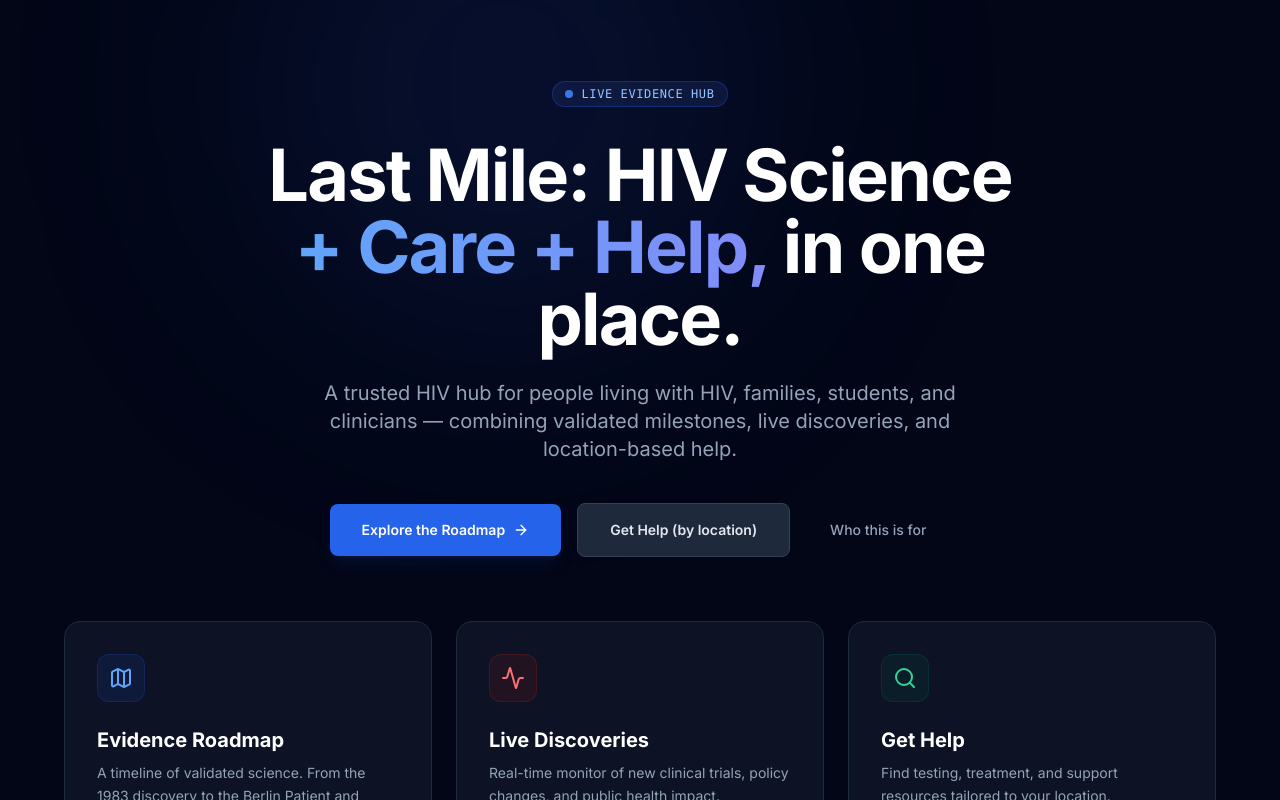
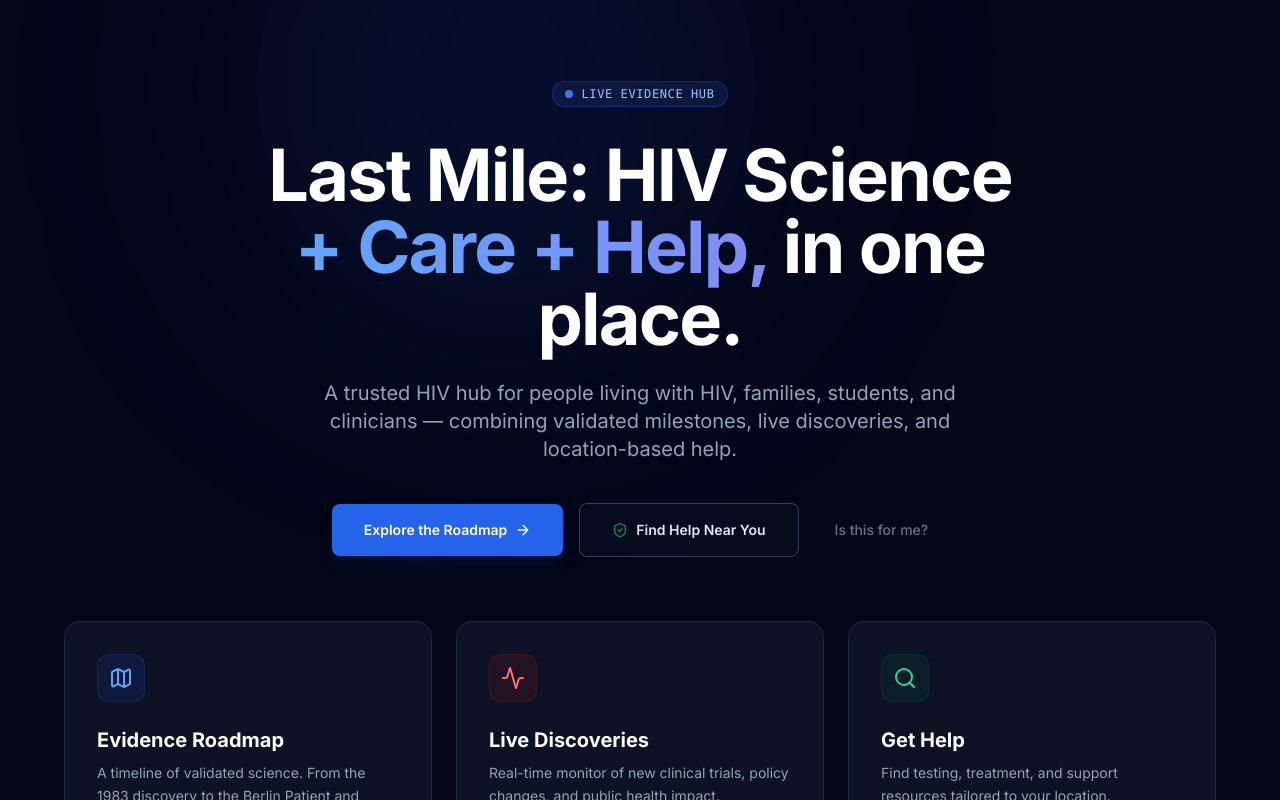
Before and after one commit to matheusgprlima/Last-Mile, a React (Vite) app: page / in a window 1280 px wide. Shown: the top 800 px of the page. Built offline with nearby package versions, Linux system fonts and the light colour scheme; no server answers.

Commit message:
feat: Enhance landing page CTA styling and labels
Refine the visual appearance and clarity of call-to-action buttons on the landing page. Update button styles for better visual hierarchy and introduce more descriptive labels to guide user actions.

```diff
--- a/components/LandingPage.tsx
+++ b/components/LandingPage.tsx
@@ -42,15 +42,17 @@ const LandingPage: React.FC<LandingPageProps> = ({ onNavigate }) => {
             </button>
             <button
               onClick={() => onNavigate('help')}
-              className="px-8 py-4 rounded-lg bg-slate-800 hover:bg-slate-700 text-slate-200 font-semibold text-sm border border-slate-700 hover:border-slate-600 transition-all flex items-center gap-2"
+              className="group px-8 py-4 rounded-lg bg-slate-900/40 hover:bg-emerald-950/20 text-slate-200 hover:text-emerald-200 font-semibold text-sm border border-slate-700 hover:border-emerald-500/30 transition-all flex items-center gap-2 backdrop-blur-sm"
+              title="Access testing, treatment, and support resources"
             >
-              Get Help (by location)
+              <ShieldCheck className="w-4 h-4 text-emerald-500/70 group-hover:text-emerald-400 transition-colors" />
+              Find Help Near You
             </button>
             <button
               onClick={() => onNavigate('who-this-is-for')}
-              className="px-6 py-4 text-sm text-slate-400 hover:text-slate-200 font-medium transition-colors"
+              className="px-5 py-4 text-sm text-slate-500 hover:text-slate-300 font-medium transition-colors hover:underline underline-offset-4 decoration-slate-800/50"
             >
-              Who this is for
+              Is this for me?
             </button>
           </div>
         </div>
```
